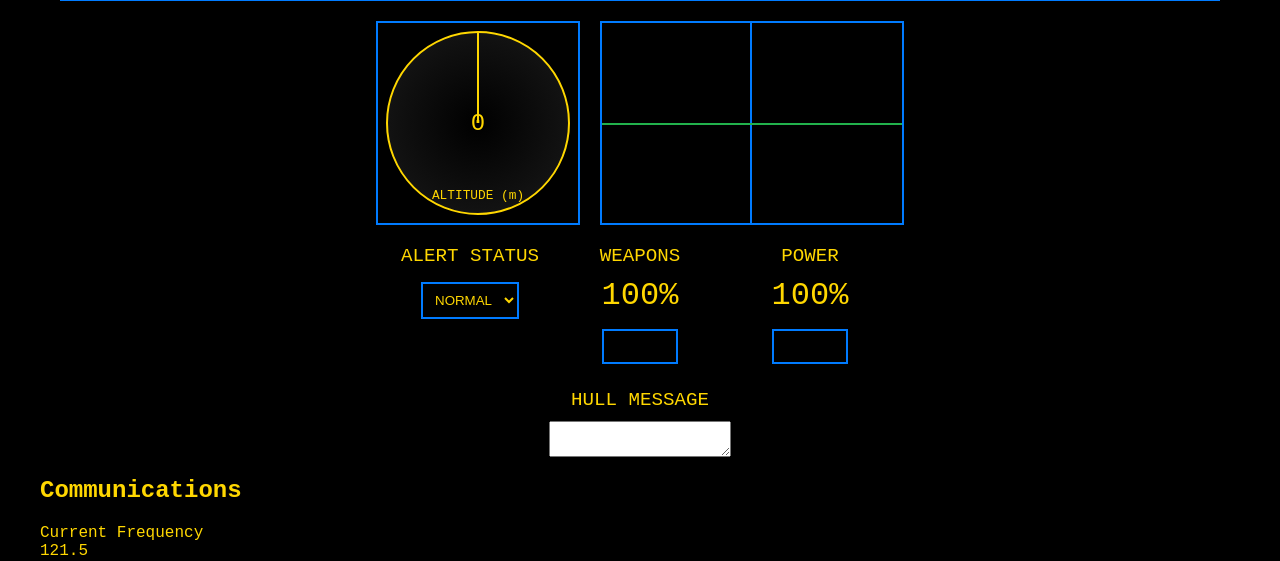
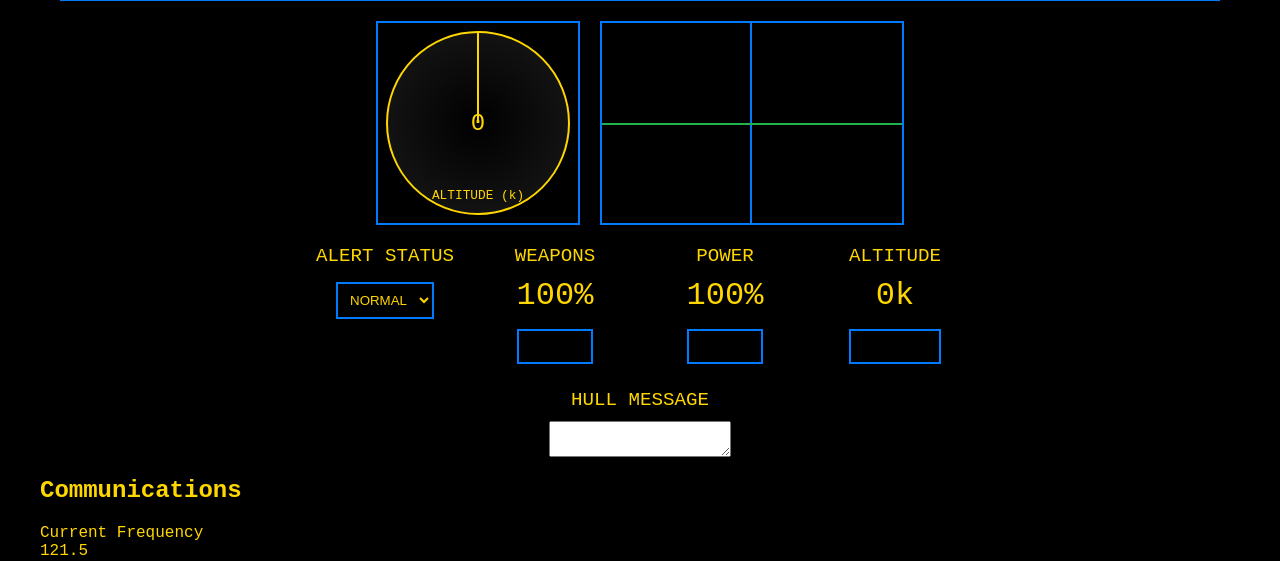
Before and after one commit to WolfLycanorcant/starwarsgame, a Flask app: template templates/gm.html in a window 1280 px wide. Shown: the part 784-1345 px from the top of the page. Run offline with Flask 3, Linux system fonts and the light colour scheme; the template is opened without the code that fills it, so the values that code supplies are empty; some libraries are stand-ins or nearby versions.

Commit message:
Add files via upload

```diff
--- a/app.py
+++ b/app.py
@@ -64,39 +64,42 @@ def handle_gm_update(data):
 
 @socketio.on('player_action')
 def handle_player_action(data):
-    room = data['room']
-    if room in rooms:
-        action = data['action']
-        value = data.get('value')
-        state = rooms[room]['state']
+    room = data.get('room')
+    action = data.get('action')
+    value = data.get('value')
 
-        if action == 'update_heading_x':
-            state['heading']['x'] = value
-        elif action == 'update_heading_y':
-            state['heading']['y'] = value
-        elif action == 'update_speed':
-            state['speed'] = value
-        elif action == 'fire_weapons':
-            state['systems']['weapons'] = max(0, state['systems']['weapons'] - 10)
-        elif action == 'adjust_power':
-            state['systems']['power'] = value
-        elif action == 'set_alert':
-            state['alert'] = value
-        elif action == 'set_frequency':
-            state['frequency'] = value
-        elif action == 'set_mission_status':
-            state['mission_status'] = value
+    if room not in rooms:
+        return
 
-        emit('state_update', state, room=room)
+    state = rooms[room]['state']
 
-        if action in ['update_heading_x', 'update_heading_y']:
-            emit('gm_notification', {
-                'type': 'heading_update',
-                'heading': state['heading']
-            }, room=room)
-            print(f"Heading update notification sent to GM: x={state['heading']['x']}°, y={state['heading']['y']}°")
+    if action == 'set_mission_status':
+        state['mission_status'] = value
+    elif action == 'set_alert':
+        state['alert'] = value
+    elif action == 'set_weapons':
+        state['systems']['weapons'] = value
+    elif action == 'set_power':
+        state['systems']['power'] = value
+    elif action == 'update_heading_x':
+        state['heading']['x'] = value
+    elif action == 'update_heading_y':
+        state['heading']['y'] = value
+    elif action == 'update_speed':
+        state['speed'] = value
+    elif action == 'update_altitude':
+        state['altitude'] = value  # Altitude is now in kilometers
 
-        print(f"Player action in {room}: {action} = {value}")
+    emit('state_update', state, room=room)
+
+    if action in ['update_heading_x', 'update_heading_y']:
+        emit('gm_notification', {
+            'type': 'heading_update',
+            'heading': state['heading']
+        }, room=room)
+        print(f"Heading update notification sent to GM: x={state['heading']['x']}°, y={state['heading']['y']}°")
+
+    print(f"Player action in {room}: {action} = {value}")
 
 @socketio.on('disconnect')
 def handle_disconnect():
--- a/templates/gm.html
+++ b/templates/gm.html
@@ -243,7 +243,7 @@
                 <div class="altimeter-dial">
                     <div class="altimeter-needle" id="altimeter-needle"></div>
                     <div class="altimeter-value" id="altimeter-value">0</div>
-                    <div class="altimeter-label">ALTITUDE (m)</div>
+                    <div class="altimeter-label">ALTITUDE (k)</div>
                 </div>
             </div>
 
@@ -273,6 +273,11 @@
                 <div class="axis-label">POWER</div>
                 <div class="axis-value" id="power-value">100%</div>
                 <input type="number" id="power-status" min="0" max="100" class="bg-black border p-2">
+            </div>
+            <div class="axis-control">
+                <div class="axis-label">ALTITUDE</div>
+                <div class="axis-value" id="altitude-value">0k</div>
+                <input type="number" id="altitude-status" min="0" max="100" step="0.1" class="bg-black border p-2">
             </div>
         </div>
         <div class="axis-control" style="width: 100%;">
@@ -310,6 +315,7 @@
                 alertStatus: document.getElementById('alert-status'),
                 weaponsStatus: document.getElementById('weapons-status'),
                 powerStatus: document.getElementById('power-status'),
+                altitudeStatus: document.getElementById('altitude-status'),
                 hullMessage: document.getElementById('hull-message'),
                 newFrequency: document.getElementById('new-frequency'),
                 // Instrument elements
@@ -387,6 +393,15 @@
                     });
                 });
 
+                document.getElementById('altitude-status').addEventListener('input', (e) => {
+                    const value = parseInt(e.target.value);
+                    this.elements.altitudeStatus.value = value;
+                    this.socket.emit('gm_update', {
+                        room: this.room,
+                        changes: { altitude: value }
+                    });
+                });
+
                 document.getElementById('weapons-status').addEventListener('input', (e) => {
                     const value = parseInt(e.target.value);
                     this.elements.weaponsStatus.value = value;
@@ -424,6 +439,7 @@
                 this.elements.headingY.textContent = state.heading.y + '°';
                 this.elements.speed.textContent = state.speed;
                 this.elements.alertStatus.value = state.alert;
+                this.elements.altitudeStatus.value = state.altitude;
                 this.elements.weaponsStatus.value = state.systems.weapons;
                 this.elements.powerStatus.value = state.systems.power;
                 this.elements.hullMessage.value = state.systems.hull_message;
@@ -439,12 +455,17 @@
                 }
 
                 if (this.elements.altimeterNeedle) {
-                    const maxAltitude = 10000;
+                    const maxAltitude = 100;  // Maximum altitude in kilometers
                     const angle = (state.altitude / maxAltitude) * 180;
                     this.elements.altimeterNeedle.style.transform = `rotate(${angle}deg)`;
                     if (this.elements.altimeterValue) {
                         this.elements.altimeterValue.textContent = state.altitude;
                     }
+                }
+
+                // Update altitude value display
+                if (this.elements.altitudeStatus) {
+                    this.elements.altitudeStatus.value = state.altitude;
                 }
             },
 
--- a/templates/pilot.html
+++ b/templates/pilot.html
@@ -196,7 +196,7 @@
                     <div class="altimeter-dial">
                         <div class="altimeter-needle" id="altimeter-needle"></div>
                         <div class="altimeter-value" id="altimeter-value">0</div>
-                        <div class="altimeter-label">ALTITUDE (m)</div>
+                        <div class="altimeter-label">ALTITUDE (k)</div>
                     </div>
                 </div>
 
```
